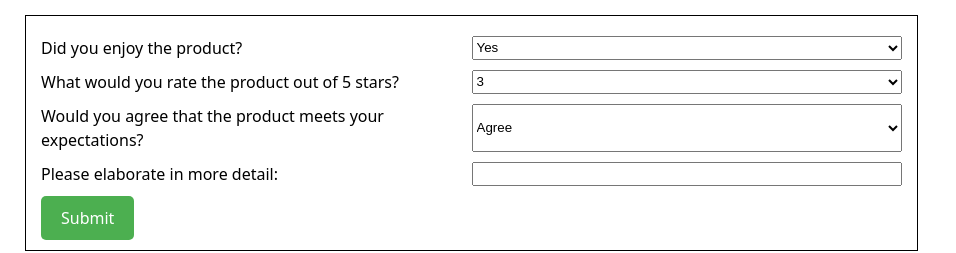
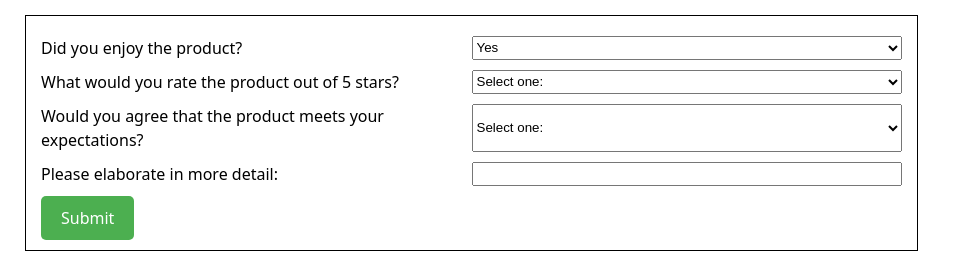
Before and after one commit to JamesBarnes48/FeedbackManagerClient, a Vue app: page / in a window 1280 px wide. Shown: the part 157-410 px from the top of the page, without its empty margins (0-956 px from the left). Built offline with nearby package versions, Linux system fonts and the light colour scheme; no server answers.

Commit message:
able to receive and render documents with variable numbers of filled out fields

```diff
--- a/src/api.ts
+++ b/src/api.ts
@@ -6,7 +6,8 @@ type expectedGetType = {id: string, isPositive: boolean, rating: number, expecta
 type expectedPostType = {isPositive: boolean, rating: number, expectation: string, details: string};
 const validExpectations = ['strongly disagree', 'disagree', 'neither agree nor disagree', 'agree', 'strongly agree'];
 
-const validateFeedback = (feedback: expectedPostType) => !!((feedback.isPositive !== undefined) && (feedback.rating > 0 && feedback.rating <= 5) && validExpectations.includes(feedback.expectation) && feedback.details.length);
+//if we do provide vals for most of the fields ensure they are valid
+const validateFeedback = (feedback: expectedPostType) => !!((feedback.isPositive !== undefined) && (!feedback.rating || feedback.rating > 0 && feedback.rating <= 5) && (!feedback.expectation || validExpectations.includes(feedback.expectation)));
 
 export default {
     apiUrl: import.meta.env.MODE === 'development'? 'http://localhost:3000': 'https://dummy-prod-url',
--- a/src/components/FeedbackComponent.vue
+++ b/src/components/FeedbackComponent.vue
@@ -22,6 +22,7 @@
             };
 
             const getExpectationMarkerPosition = computed(() => {
+                if(!feedback.expectation) return;
                 //keyof typeof expectationMarkerPositions === 'strongly disagree' |'disagree' | 'neither agree nor disagree' | 'agree' | 'strongly agree'
                 const lookup = expectationMarkerPositions[feedback.expectation as keyof typeof expectationMarkerPositions];
                 return lookup.orientation === 'right'? {right: `${lookup.magnitude}%`}: {left: `${lookup.magnitude}%`};
@@ -39,18 +40,20 @@
 <template>
     <div :class="feedback.className" class="inner-feedback-container">
         <h3 class="hovering-feedback-label">{{ feedback instanceof PositiveFeedback? 'Positive': 'Negative' }}</h3>
-        <div class="rating-container">
+        <div v-if="feedback.rating" class="rating-container">
             <img v-for="n in feedback.rating" class="rating-img" src="../../public/star.png" alt="star">
         </div>
-        <div class="response-bar">
+        <div v-if="feedback.expectation" class="response-bar">
             <div class="scale-label">Strongly Disagree</div>
             <div class="bar-gradient">
                 <div class="expectation-marker" :style="getExpectationMarkerPosition"></div>
             </div>
             <div class="scale-label">Strongly Agree</div>
         </div>
-        <p class="flavour-text">They said:</p>
-        <p>{{ feedback.details }}</p>
+        <div v-if="feedback.details">
+            <p class="flavour-text">They said:</p>
+            <p>{{ feedback.details }}</p>
+        </div>
     </div>
 </template>
 
@@ -59,7 +62,7 @@
         position: relative;
         border: 1px solid black;
         padding: 10px 15px;
-        min-height: 40px;
+        min-height: 60px;
     }
 
     .positive {
@@ -99,6 +102,10 @@
         display: flex;
         align-items: center;
         gap: 10px;
+        margin: 50px 0 20px 0;
+    }
+
+    .rating-container + .response-bar {
         margin: 20px 0;
     }
 
--- a/src/components/FeedbackInput.vue
+++ b/src/components/FeedbackInput.vue
@@ -8,20 +8,21 @@
         props: {},
         setup(props, {emit}) {
             let enjoymentInput = ref(true),
-            ratingInput = ref(3),
-            expectationInput = ref('agree'),
+            ratingInput = ref(0),
+            expectationInput = ref(''),
             detailsInput = ref('');
 
             const resetFields = () => {
                 enjoymentInput.value = true;
-                ratingInput.value = 3;
-                expectationInput.value = 'agree';
+                ratingInput.value = 0;
+                expectationInput.value = '';
                 detailsInput.value = '';
             }
 
             const validateFeedback = () => {
-                if(!expectationInput.value.length) return 'Must provide a value for field: Expectation';
-                if(!detailsInput.value.length) return 'Must provide a value for field: Details';
+                //validation here: for inputs that might not be optional!
+                //currently we leverage the flexibility of mongodb documents by letting people choose which fields they fill out - only mandatory one is enjoyment
+                return false;
             }
 
             const submitFeedback = async () => {
@@ -60,6 +61,7 @@
         <div class="input-row">
             <label>What would you rate the product out of 5 stars?</label>
             <select v-model.number="ratingInput">
+                <option value="0">Select one:</option>
                 <option value="1">1</option>
                 <option value="2">2</option>
                 <option value="3">3</option>
@@ -70,6 +72,7 @@
         <div class="input-row">
             <label>Would you agree that the product meets your expectations?</label>
             <select v-model="expectationInput">
+                <option value="">Select one:</option>
                 <option value="strongly disagree">Strongly disagree</option>
                 <option value="disagree">Disagree</option>
                 <option value="neither agree nor disagree">Neither agree nor disagree</option>
--- a/src/views/HomeView.vue
+++ b/src/views/HomeView.vue
@@ -20,7 +20,6 @@
     }
 
     async function getFeedback(){
-        console.info('refreshing');
         const apiResult = await api.getFeedback();
         feedbacks.value = apiResult.data || [];
         if(apiResult.error) triggerError(apiResult.error) //make a popup that says an error occurred
```
